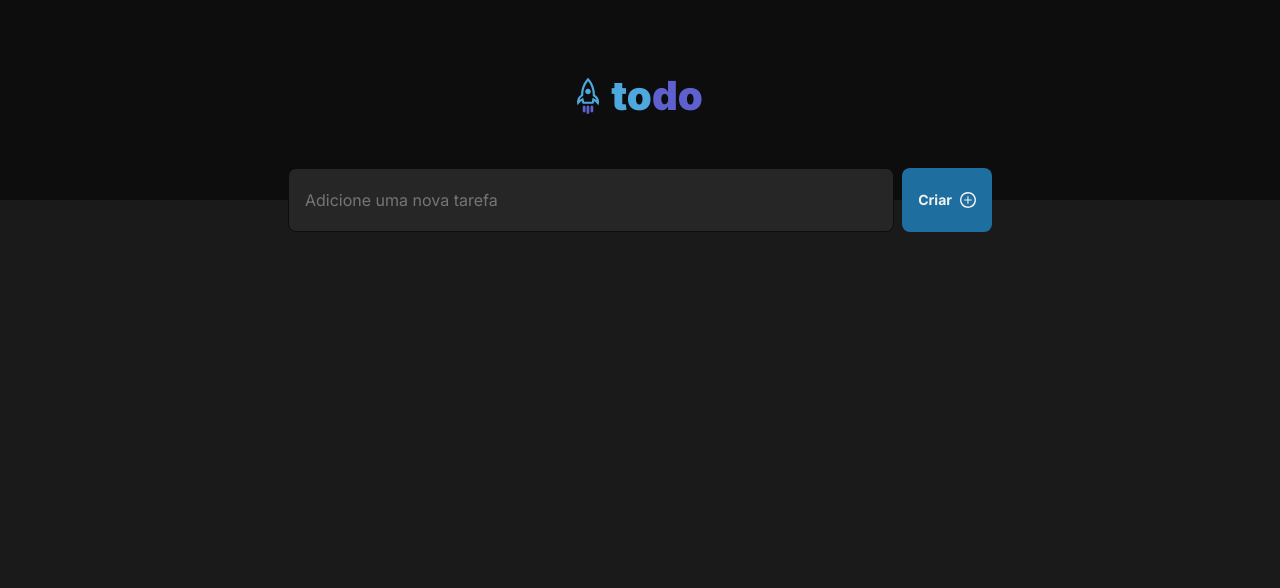
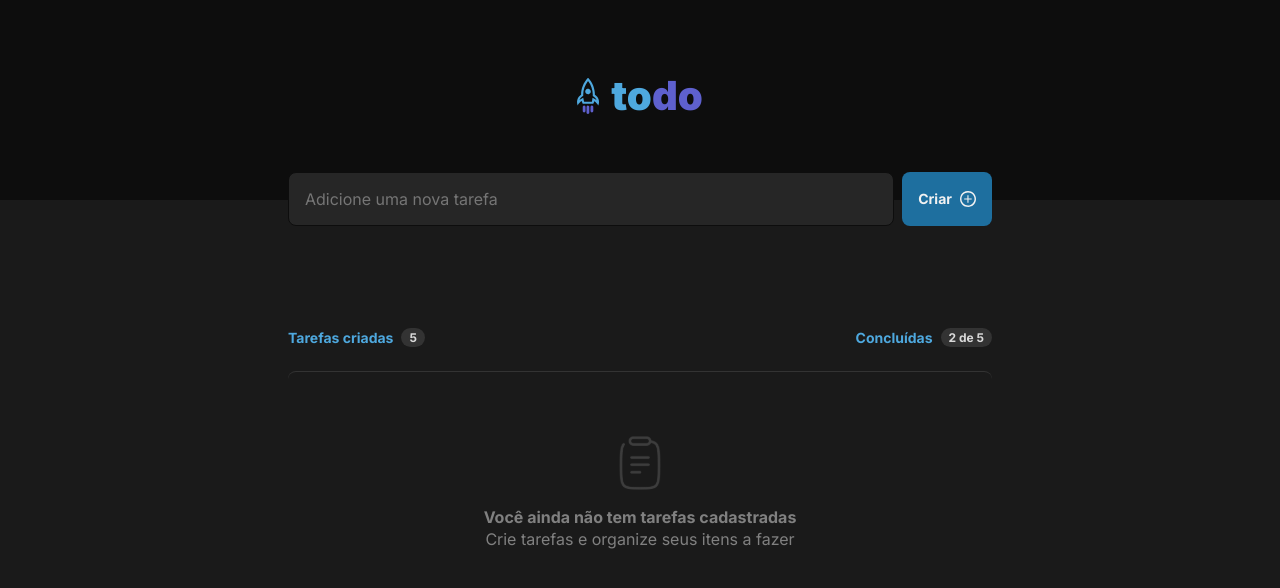
Before and after one commit to Marcos2Junior/Ignite-d1-ToDoList, a React (Vite) app in the folder ToDoList/: page / in a window 1280 px wide. Shown: the top 588 px of the page. Built offline with nearby package versions, Linux system fonts and the light colour scheme.

Commit message:
styles tasks no content

```diff
--- a/ToDoList/src/App.tsx
+++ b/ToDoList/src/App.tsx
@@ -3,6 +3,7 @@ import { NewTask } from './components/NewTask';
 import styles from './App.module.css';
 
 import './global.css';
+import { Tasks } from './components/Tasks';
 
 export function App() {
   return (
@@ -10,6 +11,7 @@ export function App() {
       <Header />
       <main className={styles.wrapper}>
         <NewTask />
+        <Tasks />
       </main>
     </div>
   );
--- a/ToDoList/src/components/NewTask.module.css
+++ b/ToDoList/src/components/NewTask.module.css
@@ -1,8 +1,10 @@
 .newtask {
-    margin-top: -4rem;
+    margin-top: -3.75rem;
     width: 100%;
-    display: flex;
+     display: flex;
     justify-content: center;
+    height: 3.375rem;
+    border:0;
     gap:.5rem;
 }
 
@@ -13,6 +15,9 @@
     border: 1px solid var(--gray-700);
     padding: 1rem;
     color: var(--gray-100);
+    font-size: 1rem;
+    line-height: 1.4;
+    font-weight: 400;
 }
 
 .newtask button[type='submit'] {
@@ -26,6 +31,7 @@
     gap: .5rem;
     border-radius: 8px;
     color: var(--gray-100);
+
     line-height: 19.6px;
     font-weight: 700;
     font-size: 0.875rem;
@@ -36,5 +42,5 @@
 }
 
 .newtask button[type='submit'] img {
-    height: 1rem;
+    /* height: 1rem; */
 }
--- /dev/null
+++ b/ToDoList/src/components/Tasks.module.css
@@ -0,0 +1,63 @@
+.tasks {
+    margin-top: 6rem;
+}
+
+.header {
+    display: flex;
+    justify-content: space-between;
+    color: var(--blue);
+    font-weight: 700;
+    font-size: 0.875rem;
+    margin-bottom: 1.5rem;
+}
+
+.header div {
+    display: flex;
+    align-items: center;
+    flex-wrap: wrap;
+    justify-content: center;
+    text-align: center;
+    gap: .5rem;
+}
+
+.header div span:last-child{
+   padding: 2px 8px;
+   border-radius: 999px;
+   background: var(--gray-400);
+   color: var(--gray-200);
+   font-size: .75rem;
+   font-weight: 700;
+}
+
+.nocontent {
+    display: flex;
+    flex-direction: column;
+    justify-content: center;
+    gap: 1rem;
+    align-self: stretch;
+    padding: 4rem 1.5rem;
+    border-top: 1px solid var(--gray-400);
+    border-radius: 8px;
+}
+
+.nocontent img{
+    width: 3.5rem;
+    height: 3.375rem;
+    margin: auto;
+}
+
+.nocontent div{
+    text-align: center;
+}
+
+.nocontent p{
+   color: var(--gray-300);
+   font-weight: 700;
+   font-size: 1rem;
+   font-style: normal;
+   line-height: 1.4;
+}
+
+.nocontent p:last-child{
+    font-weight: 400;
+ }
--- /dev/null
+++ b/ToDoList/src/components/Tasks.tsx
@@ -0,0 +1,26 @@
+import style from './Tasks.module.css';
+import imgClipboard from '../assets/clipboard.svg';
+
+export function Tasks(){
+    return (
+        <div className={style.tasks}>
+            <div className={style.header}>
+                <div>
+                    <span>Tarefas criadas</span>
+                    <span>5</span>
+                </div>
+                <div>
+                    <span>Concluídas</span>
+                    <span>2 de 5</span>
+                </div>
+            </div>
+            <div className={style.nocontent}>
+                <img src={imgClipboard} alt="" />
+                <div>
+                    <p>Você ainda não tem tarefas cadastradas</p>
+                    <p>Crie tarefas e organize seus itens a fazer</p>
+                </div>
+            </div>
+        </div>
+    );
+}
--- a/ToDoList/src/global.css
+++ b/ToDoList/src/global.css
@@ -7,8 +7,9 @@
     --gray-700: #0D0D0D;
     --gray-600: #1A1A1A;
     --gray-500: #262626;
-
-
+    --gray-400: #333;
+    --gray-300: #808080;
+    --gray-200: #d9d9d9;
     --gray-100: #F2F2F2;
 }
 
```
Also changed, not shown: ToDoList/src/assets/clipboard.svg (added).
